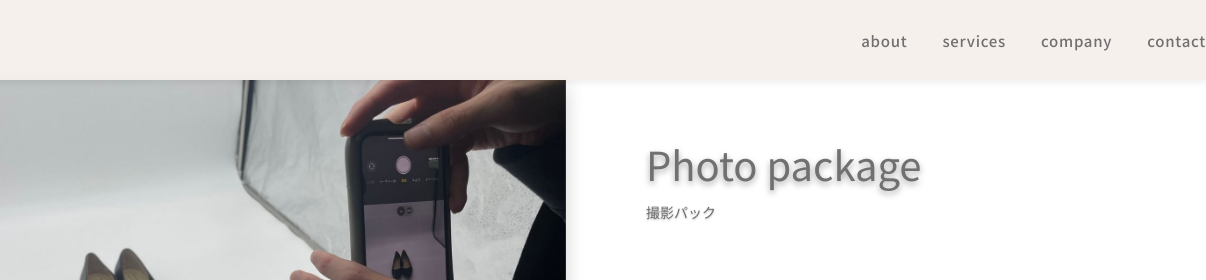
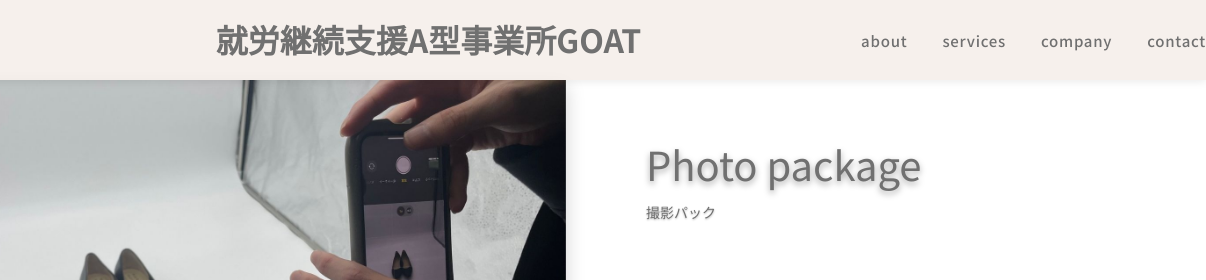
Before and after one commit to goat0901marais-bit/goat-official-site, a plain HTML site: page photopackage.html in a window 1280 px wide. Shown: the top 280 px of the page, 74-1280 px from the left. Drawn offline with nearby package versions, Linux system fonts and the light colour scheme; some packages are replaced by stand-ins of ours.

Commit message:
就労継続支援A型事業所GOAT
SEO対策

```diff
--- a/photopackage.html
+++ b/photopackage.html
@@ -36,6 +36,9 @@
 				<a href="https://marais.co.jp/">
 					<img src="img/logo.png" alt="GOAT">
 				</a>
+			</h1>
+			<h1>
+				就労継続支援A型事業所GOAT
 			</h1>
 
 			<!-- チェックボックス -->
```
